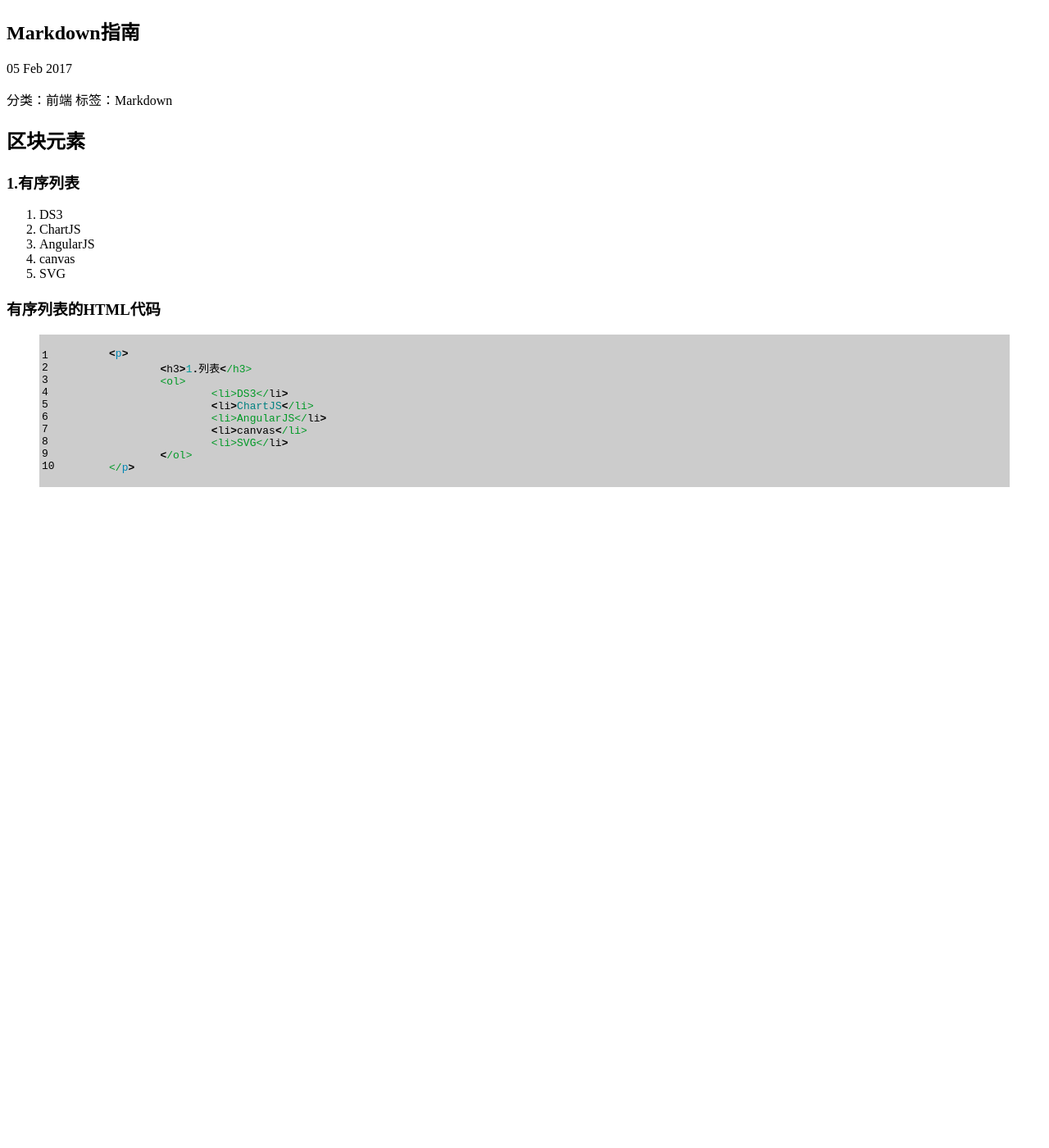
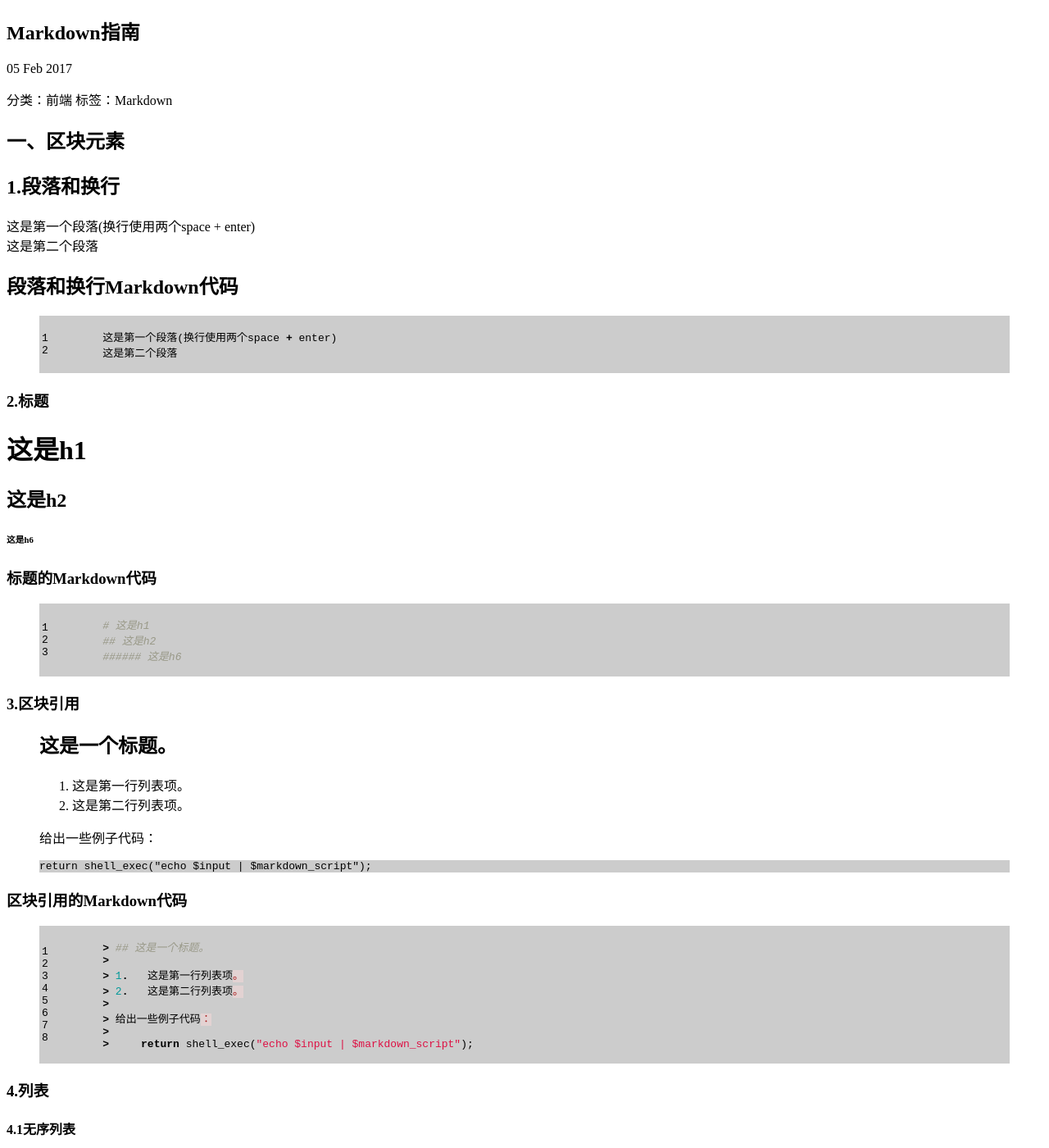
Before and after one commit to ftconan/pinmingkenan.github.io, a Jekyll site: the page built from _posts/2017-02-05-Markdown指南.md, in a window 1280 px wide and 1400 px high. Shown: the whole window at 82% size. Built offline with Jekyll 4.4.1, drawn with Linux system fonts in a browser that asks for light colours; some of the changed text lies outside the part shown.

Commit message:
修改Markdown指南

```diff
--- a/_posts/2017-02-05-Markdown指南.md
+++ b/_posts/2017-02-05-Markdown指南.md
@@ -10,25 +10,155 @@ title: Markdown指南
 <p>{{ page.date | date_to_string }} </p>
 <p>分类：{{ page.category }} 标签：{{ page.tags | array_to_setence_string }}</p>
 
-## 区块元素
+## 一、区块元素
 
-### 1.有序列表
+## 1.段落和换行
+这是第一个段落(换行使用两个space + enter)
+这是第二个段落
+
+## 段落和换行Markdown代码
+{% highlight ruby linenos %}
+	这是第一个段落(换行使用两个space + enter)
+	这是第二个段落
+{% endhighlight ruby %}
+
+### 2.标题
+# 这是h1
+## 这是h2
+###### 这是h6
+
+### 标题的Markdown代码
+{% highlight ruby linenos %}
+	# 这是h1
+	## 这是h2
+	###### 这是h6
+{% endhighlight ruby %}
+
+### 3.区块引用
+> ## 这是一个标题。
+>
+> 1.   这是第一行列表项。
+> 2.   这是第二行列表项。
+>
+> 给出一些例子代码：
+>
+>     return shell_exec("echo $input | $markdown_script");
+
+### 区块引用的Markdown代码
+{% highlight ruby linenos %}
+	> ## 这是一个标题。
+	>
+	> 1.   这是第一行列表项。
+	> 2.   这是第二行列表项。
+	>
+	> 给出一些例子代码：
+	>
+	>     return shell_exec("echo $input | $markdown_script");
+{% endhighlight ruby %}
+
+### 4.列表
+#### 4.1无序列表
+* DS3
+* ChartJS
+* AngularJS
+
+#### 无序列表的Markdown代码
+{% highlight ruby linenos %}
+	#### 4.1无序列表
+	* DS3
+	* ChartJS
+	* AngularJS
+{% endhighlight ruby %}
+
+#### 4.2有序列表
 1. DS3
 2. ChartJS
 3. AngularJS
-4. canvas
-5. SVG
 
-### 有序列表的HTML代码
+#### 有序列表的Markdown代码
 {% highlight ruby linenos %}
-	<p>
-		<h3>1.列表</h3>
-		<ol>
-			<li>DS3</li>
-			<li>ChartJS</li>
-			<li>AngularJS</li>
-			<li>canvas</li>
-			<li>SVG</li>
-		</ol>
-	</p>
+	### 4.2有序列表
+	1. DS3
+	2. ChartJS
+	3. AngularJS
 {% endhighlight ruby %}
+
+### 5.代码区块
+这是一个普通段落：
+	这是一个代码区块(1个tab)
+
+#### 代码区块的Markdown代码
+{% highlight ruby linenos %}
+	### 5.代码区块
+	这是一个普通段落：
+		这是一个代码区块(1个tab)
+{% endhighlight ruby %}
+
+### 6.分割线
+***
+
+#### 分割线的Markdown代码
+{% highlight ruby linenos %}
+	### 6.分割线
+	***
+{% endhighlight ruby %}
+
+## 二、区段元素
+
+### 1.链接
+This is [an example](http://example.com/ "Title") inline link.
+
+#### 链接的Markdown代码
+{% highlight ruby linenos %}
+	### 1.链接
+	This is [an example](http://example.com/ "Title") inline link.
+{% endhighlight ruby %}
+
+### 2.强调
+*single asterisks*
+
+#### 强调的Markdown代码
+{% highlight ruby linenos %}
+	### 2.强调
+	*single asterisks*
+{% endhighlight ruby %}
+
+### 3.代码
+Use the `printf()` function.
+
+#### 强调的Markdown代码
+{% highlight ruby linenos %}
+	### 3.代码
+	Use the `printf()` function.
+{% endhighlight ruby %}
+
+### 4.图片
+![Alt text](/path/to/img.jpg "Optional title")
+
+#### 图片的Markdown代码
+{% highlight ruby linenos %}
+	### 4.图片
+	![Alt text](/path/to/img.jpg "Optional title")
+{% endhighlight ruby %}
+
+## 其他
+
+### 1.反斜杠
+{% highlight ruby linenos %}
+	Markdown 支持以下这些符号前面加上反斜杠来帮助插入普通的符号：
+	\   反斜线
+	`   反引号
+	*   星号
+	_   底线
+	{}  花括号
+	[]  方括号
+	()  括弧
+	#   井字号
+	+   加号
+	-   减号
+	.   英文句点
+	!   惊叹号
+{% endhighlight ruby %}
+
+### 2.自动连接
+<http://example.com/>
```
